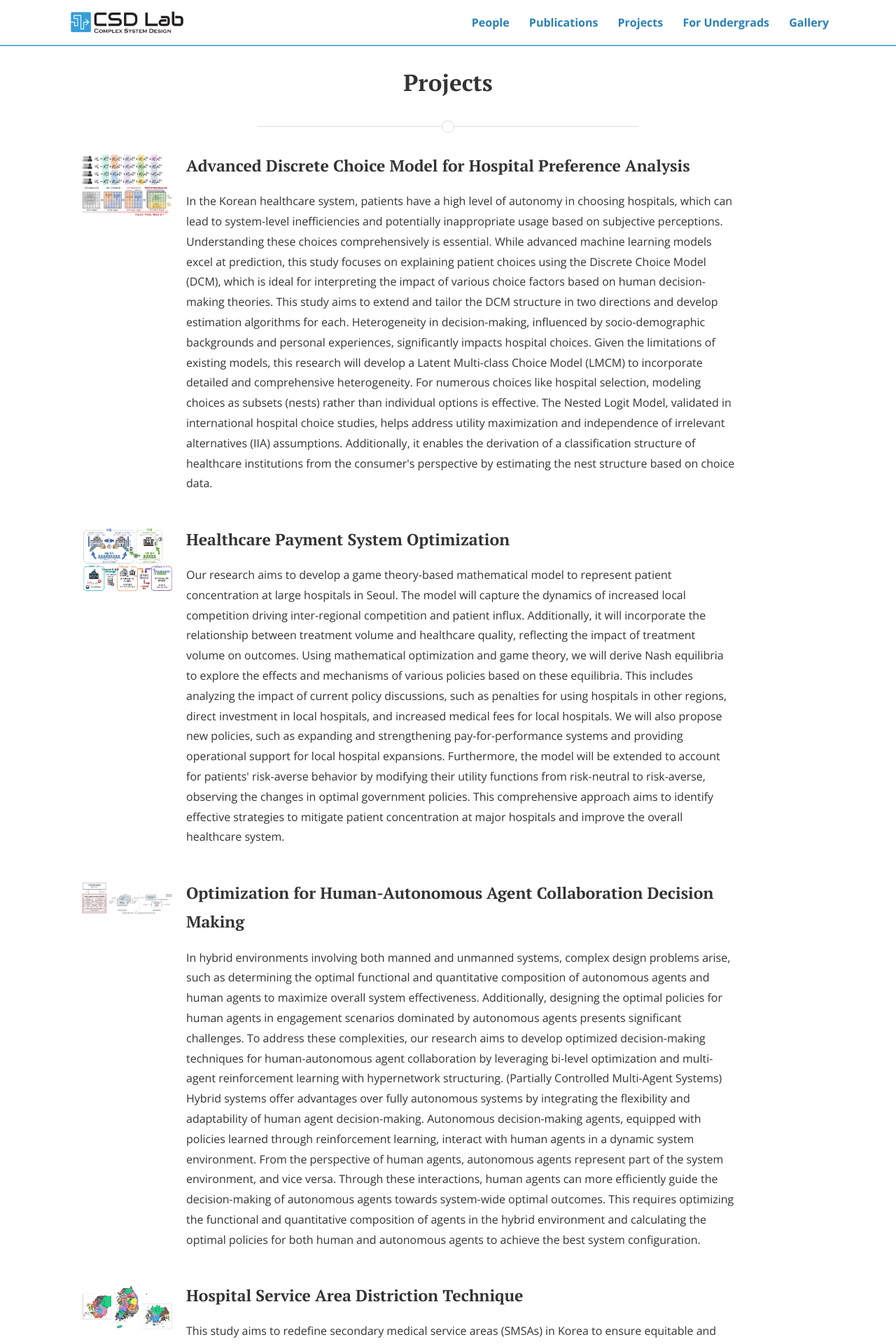
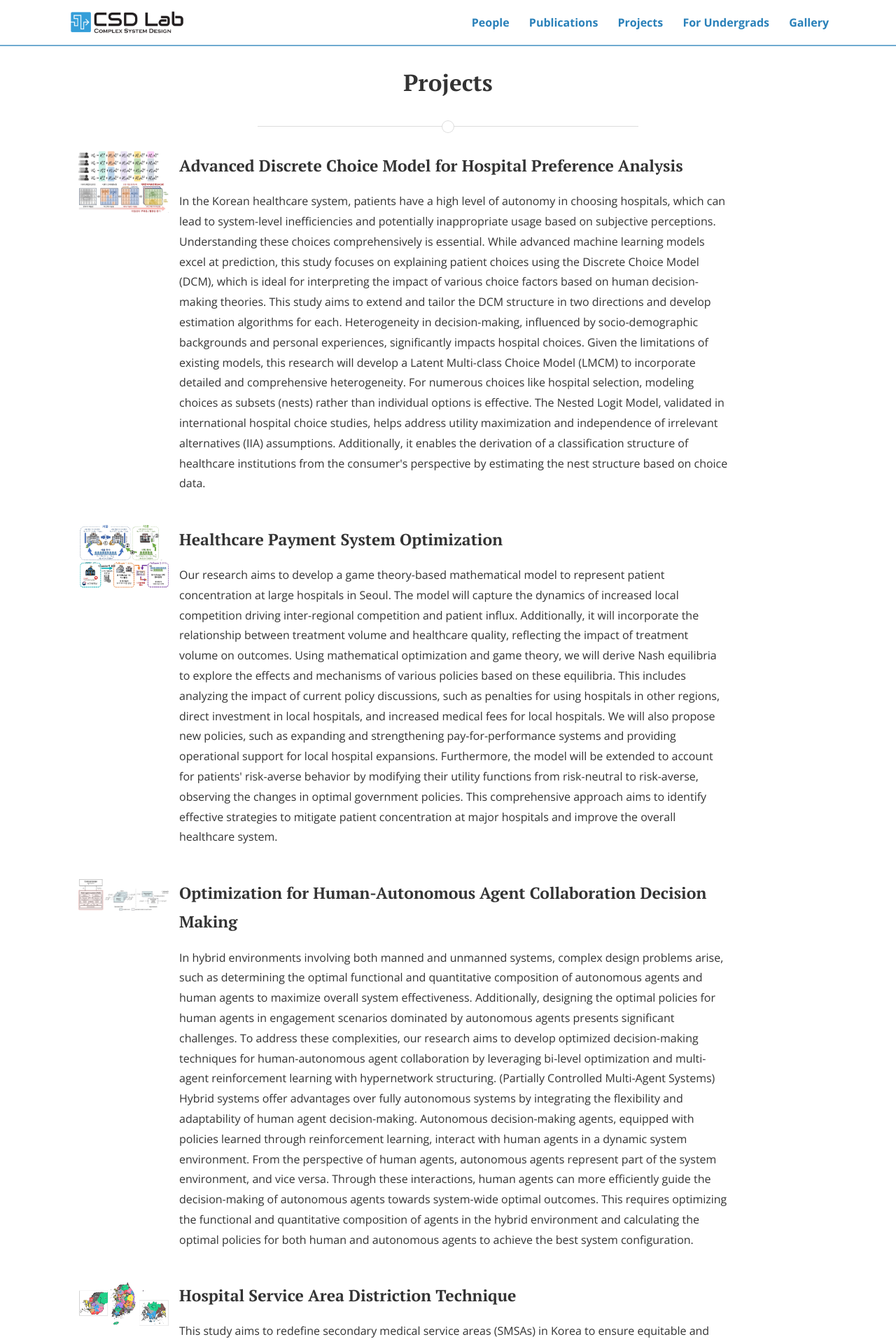
Before and after one commit to CSDlab-KAIST/csdlab-kaist.github.io, a Jekyll site: the page built from projects.html, in a window 1280 px wide. Shown: the top 1920 px of the page at 70% size. Built offline with Jekyll 4.4.1, drawn with Linux system fonts in a browser that asks for light colours; nearby versions of some CDN libraries.

Commit message:
Update main.scss

```diff
--- a/css/main.scss
+++ b/css/main.scss
@@ -41,7 +41,7 @@ h3 {
 
 .project-img-wrap {
   float: left;
-  margin: 5px 5px 5px 5px;
+  margin: 0;
   width: 100%
 }
 
```
